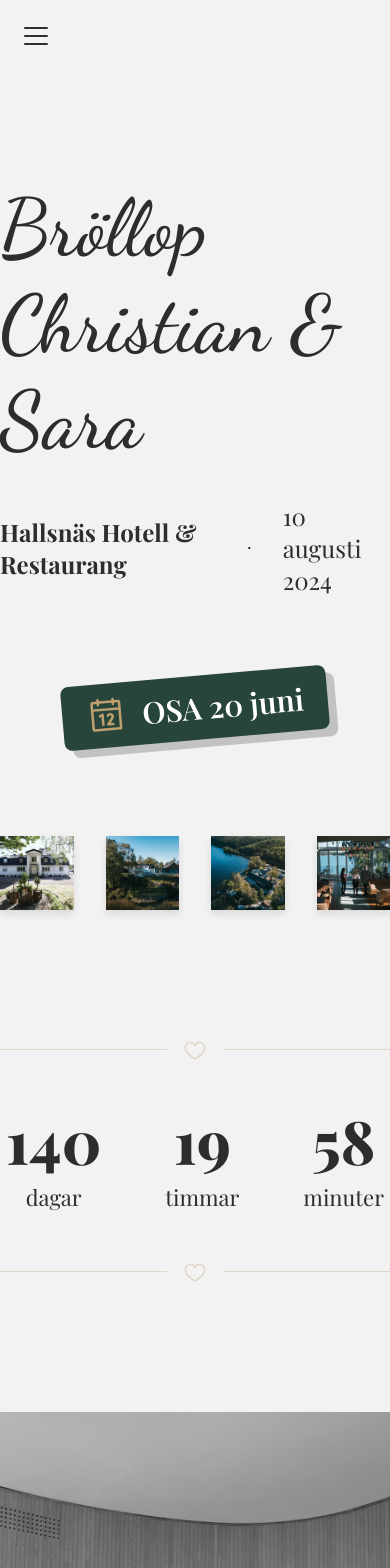
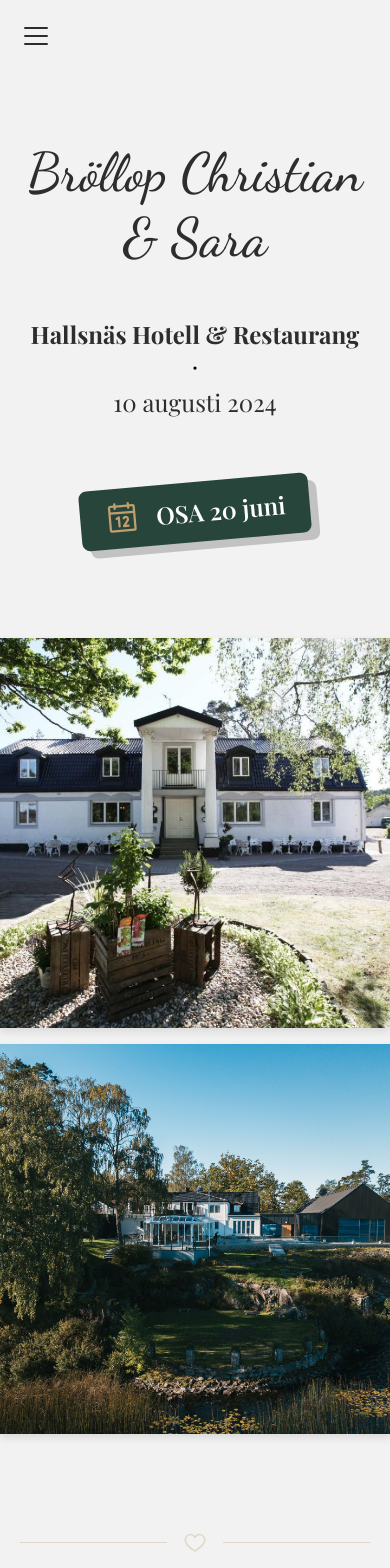
Before and after one commit to olivernygren/hallsnas, a React (Create React App) app: page / in a window 390 px wide. Shown: the top 1568 px of the page. Built offline with nearby package versions, Linux system fonts and the light colour scheme.

Commit message:
Mobile styling

```diff
--- a/src/components/hero/Hero.tsx
+++ b/src/components/hero/Hero.tsx
@@ -1,6 +1,6 @@
 import React, { useEffect, useState } from 'react'
 import styled from 'styled-components';
-import theme from '../../theme';
+import theme, { devices } from '../../theme';
 import { Calendar, Circle, Heart, Info } from '@phosphor-icons/react';
 
 const Hero = () => {
@@ -51,18 +51,18 @@ const Hero = () => {
           <ThinH2>10 augusti 2024</ThinH2>
         </SubheadingContainer>
         <SaveTheDateContainer>
-          <Calendar size={40} color={theme.colors.gold.regular} />
+          <Calendar size={36} color={theme.colors.gold.regular} />
           <h3>OSA 20 juni</h3>
         </SaveTheDateContainer>
       </Content>
       <ImageContainer>
         <Image src="/images/image_1.png" alt='Bild 1' />
         <Image src="/images/image_2.png" alt='Bild 2' />
+        <ResponsiveImagesContainer>
           <Image src="/images/image_3.png" alt='Bild 3' />
           <Image src="/images/image_4.png" alt='Bild 4' />
+        </ResponsiveImagesContainer>
       </ImageContainer>
-      {/* <BottomContentContainer> */}
-        {/* <LargeImage src="/images/wedding.jpg" alt='Bröllop' /> */}
         <CountdownContainer>
           {getDivider()}
           <Countdown>
@@ -82,13 +82,16 @@ const Hero = () => {
           {getDivider()}
         </CountdownContainer>
         <LargeImage />
-      {/* </BottomContentContainer> */}
     </Container>
   )
 }
 
 const Container = styled.div`
+  padding-top: 140px;
+
+  @media ${devices.tablet} {
     padding-top: 180px;
+  }
 `;
 
 const Content = styled.div`
@@ -98,13 +101,36 @@ const Content = styled.div`
   align-items: center;
   flex-direction: column;
   gap: ${theme.spacing.l};
+  padding: 0 20px;
+
+  > h1 {
+    font-size: 54px;
+    text-align: center;
+  }
+
+  @media ${devices.tablet} {
+    padding: 0;
+
+    > h1 {
+      font-size: 80px;
+      text-align: left;
+    }
+  }
 `;
 
 const SubheadingContainer = styled.div`
   display: flex;
   justify-content: center;
   align-items: center;
+  flex-direction: column;
+  gap: ${theme.spacing.s};
+  padding-top: ${theme.spacing.s};
+
+  @media ${devices.tablet} {
+    flex-direction: row;
     gap: ${theme.spacing.l};
+    padding-top: 0;
+  }
 `;
 
 const ThinH2 = styled.h2`
@@ -114,9 +140,16 @@ const ThinH2 = styled.h2`
 const ImageContainer = styled.div`
   max-width: 100vw;
   display: grid;
-  grid-template-columns: repeat(4, 1fr);
+  grid-template-columns: 1fr;
+  grid-template-rows: repeat(2, 1fr);
+  gap: ${theme.spacing.s};
+  margin-top: ${theme.spacing.xxxl};
+
+  @media ${devices.tablet} {
+    grid-template-columns: 1fr 1fr 2fr;
+    grid-template-rows: 1fr;
     gap: ${theme.spacing.l};
-  margin-top: ${theme.spacing.xxxl};
+  }
 `;
 
 const Image = styled.img`
@@ -128,14 +161,22 @@ const Image = styled.img`
 
 const LargeImage = styled.div`
   width: 100%;
-  height: 100vh;
+  height: 500px;
   margin: 0 auto;
 
+  background-image: url('/images/wedding.jpg');
+  background-size: 100% auto;
+  background-repeat: no-repeat;
+  background-position: center;
+
+  @media ${devices.tablet} {
+    height: 100vh;
     background-image: url('/images/wedding-large.jpg');
     background-attachment: fixed;
     background-position: center;
     background-repeat: no-repeat;
     background-size: cover;
+  }
 `;
 
 const CountdownContainer = styled.div`
@@ -144,14 +185,24 @@ const CountdownContainer = styled.div`
   gap: ${theme.spacing.xl};
   flex: 1;
   max-width: 1400px;
+  margin: ${theme.spacing.xxxl} auto;
+  padding: 0 20px;
+
+  @media ${devices.tablet} {
     margin: ${theme.spacing.xxxxl} auto;
+    padding: 0;
+  }
 `;
 
 const Countdown = styled.div`
   display: flex;
   justify-content: center;
+  gap: ${theme.spacing.l};
+  align-items: center;
+
+  @media ${devices.tablet} {
     gap: ${theme.spacing.xxl};
-  align-items: center;
+  }
 `;
 
 const IconDivider = styled.div`
@@ -168,16 +219,24 @@ const DividerLine = styled.div`
 `;
 
 const CountdownNumber = styled.h2`
-  font-size: 60px;
+  font-size: 48px;
   font-weight: 800;
   margin: 0;
   padding: 0;
   text-align: center;
   line-height: 1;
+
+  @media ${devices.tablet} {
+    font-size: 60px;
+  }
 `;
 
 const TimeText = styled.p`
+  font-size: 20px;
+
+  @media ${devices.tablet} {
     font-size: 22px;
+  }
 `;
 
 const TimeContainer = styled.div`
@@ -194,7 +253,7 @@ const SaveTheDateContainer = styled.div`
   gap: ${theme.spacing.s};
   background-color: ${theme.colors.green.dark};
   padding: ${theme.spacing.xs} ${theme.spacing.m};
-  margin-top: ${theme.spacing.xl};
+  margin-top: ${theme.spacing.l};
   border-radius: 8px;
   transform: rotate(-5deg);
   box-shadow: 8px 8px 0px rgba(0, 0, 0, 0.2);
@@ -210,8 +269,26 @@ const SaveTheDateContainer = styled.div`
 
   > h3 {
     color: ${theme.colors.common.white};
+    font-size: 24px;
+    font-weight: 600;
+  }
+
+  @media ${devices.tablet} {
+    margin-top: ${theme.spacing.xl};
+
+    > h3 {
       font-size: 30px;
-    font-weight: 600;
+    }
+  }
+`;
+
+const ResponsiveImagesContainer = styled.div`
+  display: none;
+
+  @media ${devices.tablet} {
+    display: grid;
+    grid-template-columns: repeat(2, 1fr);
+    gap: ${theme.spacing.l};
   }
 `;
 
--- a/src/components/mobile-menu/MobileMenu.tsx
+++ b/src/components/mobile-menu/MobileMenu.tsx
@@ -1,5 +1,5 @@
 import React, { useEffect, useState } from 'react'
-import styled, { keyframes } from 'styled-components';
+import styled, { css, keyframes } from 'styled-components';
 import theme, { devices } from '../../theme';
 import { X, List, ArrowCircleRight, ArrowSquareOut } from '@phosphor-icons/react';
 
@@ -57,7 +57,7 @@ const MobileMenu = () => {
             </PageButton>
             <Divider />
             <PageButton onClick={() => setIsMobileMenuOpen(false)}>
-              <StyledLink href="#hitta">Hitta hit</StyledLink>
+              <StyledLink href="#hitta-hit">Hitta hit</StyledLink>
               <ArrowCircleRight size={24} color={theme.colors.gold.light} weight="fill" />
             </PageButton>
             <Divider />
@@ -101,7 +101,7 @@ const RootContainer = styled.div`
 `;
 
 const MenuContainer = styled.div<{ isOpen: boolean }>`
-  animation: ${({ isOpen }) => isOpen ? slideIn : slideOut} 0.3s forwards;
+  ${({ isOpen }) => isOpen ? css`animation: ${slideIn} 0.3s forwards;` : css`animation: ${slideOut} 0s forwards;`}
   width: 100vw;
   height: 100vh;
   background-color: ${theme.colors.common.white};
@@ -137,7 +137,6 @@ const MobileMenuButton = styled.button`
 const MenuContent = styled.div`
   display: flex;
   flex-direction: column;
-  justify-content: space-between;
   padding: ${theme.spacing.l} 20px;
   margin-top: ${theme.spacing.xxl};
   box-sizing: border-box;
@@ -147,8 +146,9 @@ const MenuContent = styled.div`
 const PageButtonsContainer = styled.div`
   display: flex;
   flex-direction: column;
-  gap: ${theme.spacing.s};
+  gap: ${theme.spacing.xs};
   box-sizing: border-box;
+  padding-bottom: ${theme.spacing.l};
 `;
 
 const PageButton = styled.div`
@@ -168,7 +168,7 @@ const Divider = styled.div`
 
 const StyledLink = styled.a<{ gold?: boolean }>`
   text-decoration: none;
-  font-size: 26px;
+  font-size: 20px;
   font-weight: 600;
   color: ${({ gold }) => (gold ? theme.colors.gold.regular : theme.colors.text.dark)};
 `;
--- a/src/components/section/Section.tsx
+++ b/src/components/section/Section.tsx
@@ -1,6 +1,6 @@
 import React from 'react';
 import styled from 'styled-components';
-import theme from '../../theme';
+import theme, { devices } from '../../theme';
 
 interface SectionProps {
   id: string;
@@ -22,19 +22,29 @@ const Section = ({ id, background, reverse, centerVertically, children }: Sectio
 
 const Container = styled.div<{ background: string }>`
   width: 100%;
-  padding: ${theme.spacing.xxxxl} ${theme.spacing.m};
+  padding: ${theme.spacing.xxl} ${theme.spacing.m};
   background-color: ${({ background }) => background === 'white' ? theme.colors.common.white : theme.colors.grey.light};
+
+  @media ${devices.tablet} {
+    padding: ${theme.spacing.xxxxl} ${theme.spacing.m};
+  }
 `;
 
 const Content = styled.div<{ reverse?: boolean, centerVertically?: boolean }>`
   display: flex;
-  flex-direction: ${({ reverse }) => (reverse ? 'row-reverse' : 'row')};
-  gap: ${theme.spacing.l};
-  justify-content: space-between;
-  max-width: 1000px;
+  flex-direction: ${({ reverse }) => (reverse ? 'column-reverse' : 'column')};
+  max-width: 100%;
+  gap: ${theme.spacing.xl};
   margin: 0 auto;
   height: fit-content;
-  align-items: ${({ centerVertically }) => (centerVertically ? 'center' : 'flex-start')};
+
+  @media ${devices.tablet} {
+    flex-direction: ${({ reverse }) => (reverse ? 'row-reverse' : 'row')};
+    gap: ${theme.spacing.l};
+    justify-content: space-between;
+    max-width: 1000px;
+    align-items: ${({ centerVertically }) => (centerVertically ? 'center' : 'flex-start')};
+  }
 `;
 
 export default Section;
--- a/src/sections/About.tsx
+++ b/src/sections/About.tsx
@@ -7,7 +7,7 @@ import { SectionTextContainer, PlainLink, SectionImage, Paragraphs } from './Sec
 
 const AboutSection = () => {
   return (
-    <Section background="white" id='om-hallsnas'>
+    <Section background="white" id='om-hallsnas' reverse>
       <SectionTextContainer>
         <HeadingsTypography>Om Hallsnäs</HeadingsTypography>
         <Paragraphs spacing="normal">
--- a/src/sections/Accommodation.tsx
+++ b/src/sections/Accommodation.tsx
@@ -9,7 +9,7 @@ import theme from '../theme';
 
 const AccommodationSection = () => {
   return (
-    <Section background="white" id='boende'>
+    <Section background="white" id='boende' reverse>
       <SectionTextContainer>
         <HeadingsTypography>Boende</HeadingsTypography>
         <Paragraphs spacing="normal">
--- a/src/sections/Find.tsx
+++ b/src/sections/Find.tsx
@@ -4,11 +4,11 @@ import Section from '../components/section/Section'
 import { HeadingsTypography, NormalTypography, SubHeadingsTypography } from '../components/typography/Typography'
 import { SectionTextContainer, Paragraphs } from './SectionStyles'
 import styled from 'styled-components'
-import theme from '../theme'
+import theme, { devices } from '../theme'
 
 const FindSection = () => {
   return (
-    <Section background="white" id='hitta-hit'>
+    <Section background="white" id='hitta-hit' reverse>
       <SectionTextContainer narrow>
         <HeadingsTypography>Hitta hit</HeadingsTypography>
         <Paragraphs spacing="normal">
@@ -49,8 +49,12 @@ const AddressLineTwo = styled.div`
 const Map = styled.iframe`
   border: none;
   height: 400px;
-  width: 500px;
+  width: 100%;
   border-radius: 4px;
+
+  @media ${devices.tablet} {
+    width: 500px;
+  }
 `;
 
 export default FindSection
--- a/src/sections/Food.tsx
+++ b/src/sections/Food.tsx
@@ -7,7 +7,7 @@ import { SectionTextContainer, PlainLink, SectionImage, Paragraphs } from './Sec
 
 const FoodAndDrinkSection = () => {
   return (
-    <Section background="white" id='mat-och-dryck'>
+    <Section background="white" id='mat-och-dryck' reverse>
       <SectionTextContainer>
         <HeadingsTypography>Mat & dryck</HeadingsTypography>
         <Paragraphs spacing="normal">
--- a/src/sections/Footer.tsx
+++ b/src/sections/Footer.tsx
@@ -1,6 +1,6 @@
 import React from 'react'
 import styled from 'styled-components';
-import theme from '../theme';
+import theme, { devices } from '../theme';
 import { PlainLink } from './SectionStyles';
 
 const Footer = () => {
@@ -33,15 +33,26 @@ const Container = styled.div`
   width: 100%;
   background-color: ${theme.colors.green.dark};
   height: fit-content;
-  padding: ${theme.spacing.xxxl} 0;
+  padding: ${theme.spacing.xxl} 0;
+
+  @media ${devices.tablet} {
+    padding: ${theme.spacing.xxxl} 0;
+  }
 `;
 
 const Content = styled.div`
   max-width: 1000px;
   margin: 0 auto;
   display: flex;
-  justify-content: space-between;
-  gap: ${theme.spacing.l};
+  flex-direction: column;
+  gap: ${theme.spacing.xxl};
+  padding: 0 20px;
+
+  @media ${devices.tablet} {
+    flex-direction: row;
+    justify-content: space-between;
+    gap: ${theme.spacing.l};
+  }
 `;
 
 const FancyTextWrapper = styled.div`
--- a/src/sections/QuestionForm.tsx
+++ b/src/sections/QuestionForm.tsx
@@ -5,7 +5,7 @@ import { Paragraphs, PlainLink, SectionImage, SectionTextContainer } from './Sec
 import styled from 'styled-components'
 import { useForm } from '@formspree/react'
 import Input from '../components/input/Input'
-import theme from '../theme'
+import theme, { devices } from '../theme'
 import { Envelope, Phone } from '@phosphor-icons/react/dist/ssr'
 import Textarea from '../components/textarea/Textarea'
 import Button from '../components/buttons/Button'
@@ -109,9 +109,14 @@ const StyledForm = styled.form`
 
 const InputRow = styled.div`
   display: grid;
-  grid-template-columns: repeat(2, 1fr);
   gap: ${theme.spacing.s};
+  grid-template-columns: 1fr;
+  grid-template-rows: repeat(2, 1fr);
   width: 100%;
+
+  @media ${devices.tablet} {
+    grid-template-columns: repeat(2, 1fr);
+  }
 `;
 
 const ContactInfo = styled.div`
```
Lines whose indentation alone changed are shown as unchanged.
